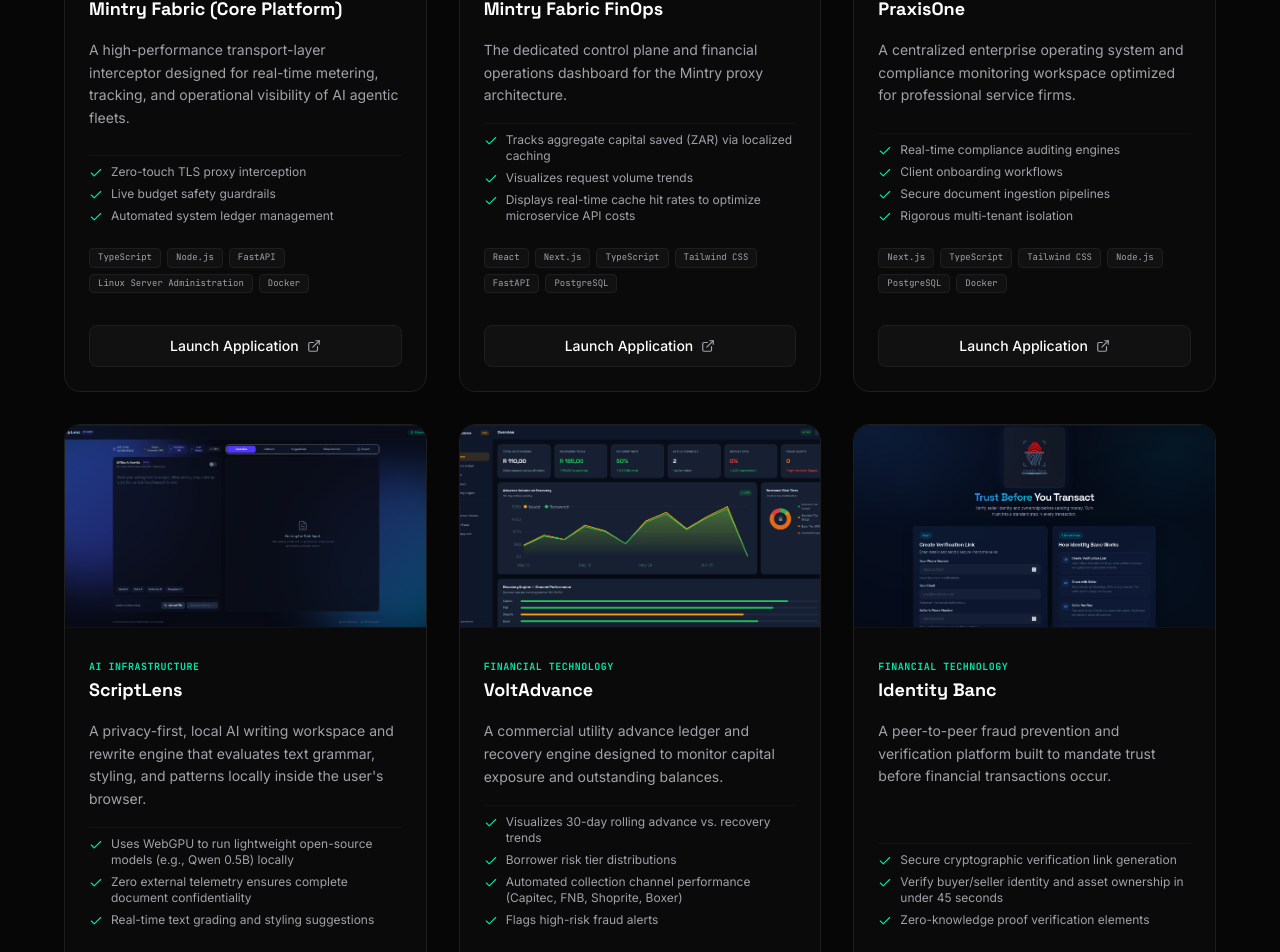
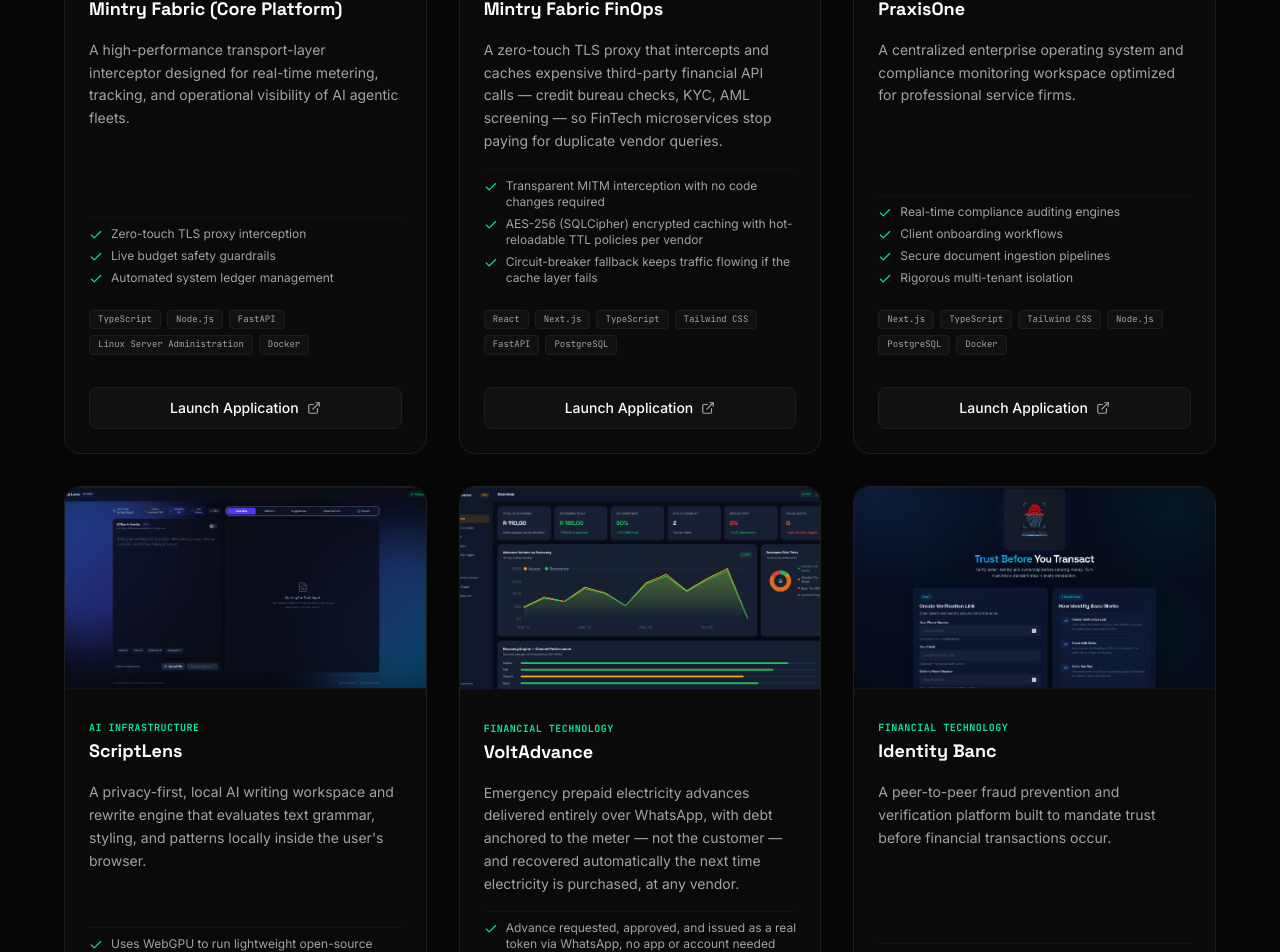
Before and after one commit to ZolileN/zolile.web, a Next.js app: page / in a window 1280 px wide. Shown: the part 2060-3012 px from the top of the page. Built offline with nearby package versions, Linux system fonts and the light colour scheme; no server answers.

Commit message:
refactor: update Mintry and VoltAdvance project descriptions and feature lists for improved clarity and accuracy

```diff
--- a/src/data/projects.ts
+++ b/src/data/projects.ts
@@ -30,11 +30,11 @@
     id: 'mintry-finops',
     name: 'Mintry Fabric FinOps',
     category: 'AI Infrastructure',
-    description: 'The dedicated control plane and financial operations dashboard for the Mintry proxy architecture.',
+    description: 'A zero-touch TLS proxy that intercepts and caches expensive third-party financial API calls — credit bureau checks, KYC, AML screening — so FinTech microservices stop paying for duplicate vendor queries.',
     features: [
-      'Tracks aggregate capital saved (ZAR) via localized caching',
-      'Visualizes request volume trends',
-      'Displays real-time cache hit rates to optimize microservice API costs'
+      'Transparent MITM interception with no code changes required',
+      'AES-256 (SQLCipher) encrypted caching with hot-reloadable TTL policies per vendor',
+      'Circuit-breaker fallback keeps traffic flowing if the cache layer fails'
     ],
     tech: ['React', 'Next.js', 'TypeScript', 'Tailwind CSS', 'FastAPI', 'PostgreSQL'],
     liveLink: 'https://mintry-finops-web.vercel.app/',
@@ -76,12 +76,11 @@
     id: 'voltadvance',
     name: 'VoltAdvance',
     category: 'Financial Technology',
-    description: 'A commercial utility advance ledger and recovery engine designed to monitor capital exposure and outstanding balances.',
+    description: 'Emergency prepaid electricity advances delivered entirely over WhatsApp, with debt anchored to the meter — not the customer — and recovered automatically the next time electricity is purchased, at any vendor.',
     features: [
-      'Visualizes 30-day rolling advance vs. recovery trends',
-      'Borrower risk tier distributions',
-      'Automated collection channel performance (Capitec, FNB, Shoprite, Boxer)',
-      'Flags high-risk fraud alerts'
+      'Advance requested, approved, and issued as a real token via WhatsApp, no app or account needed',
+      'Risk engine scores repayment behavior at the meter level, not via credit bureau',
+      'Recovery is channel-agnostic — works across Capitec, FNB, Shoprite, Boxer, and more'
     ],
     tech: ['React', 'Next.js', 'TypeScript', 'Tailwind CSS', 'FastAPI', 'MongoDB'],
     liveLink: 'https://voltadvance.vercel.app/',
```
